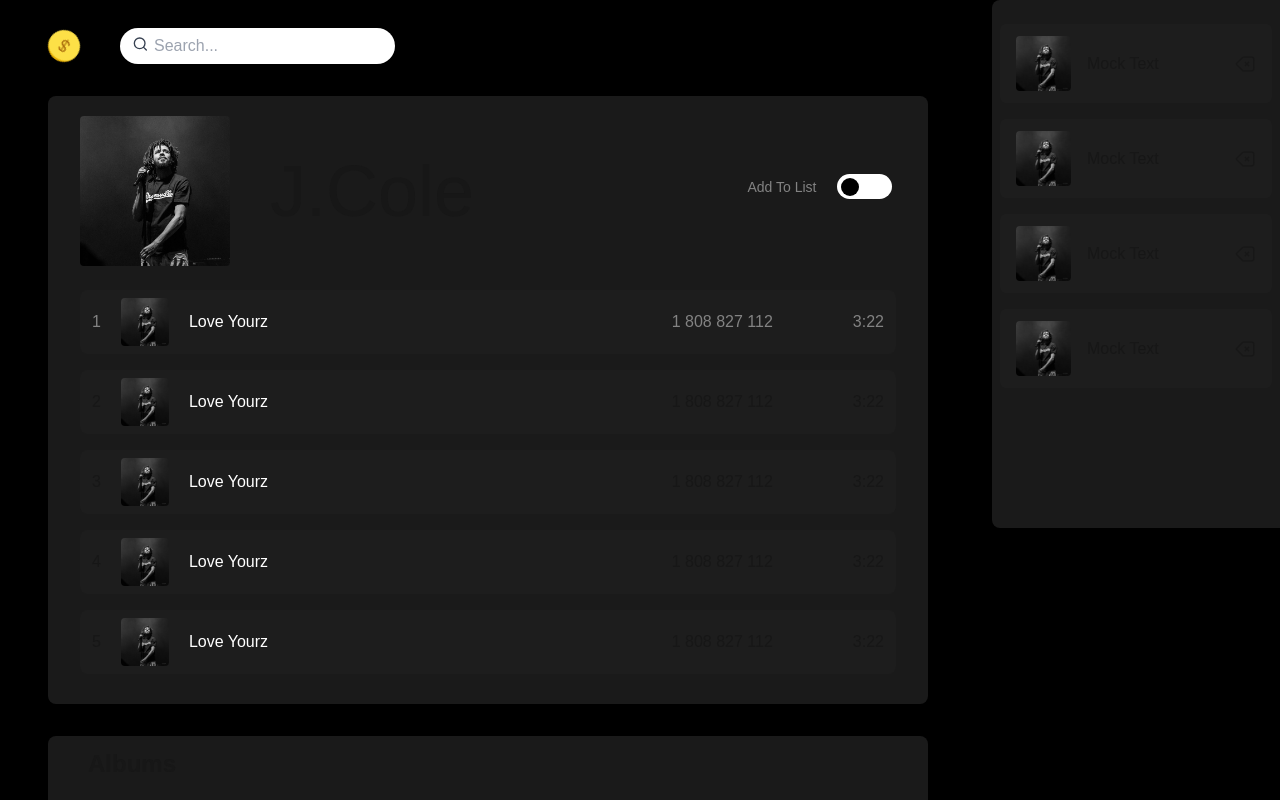
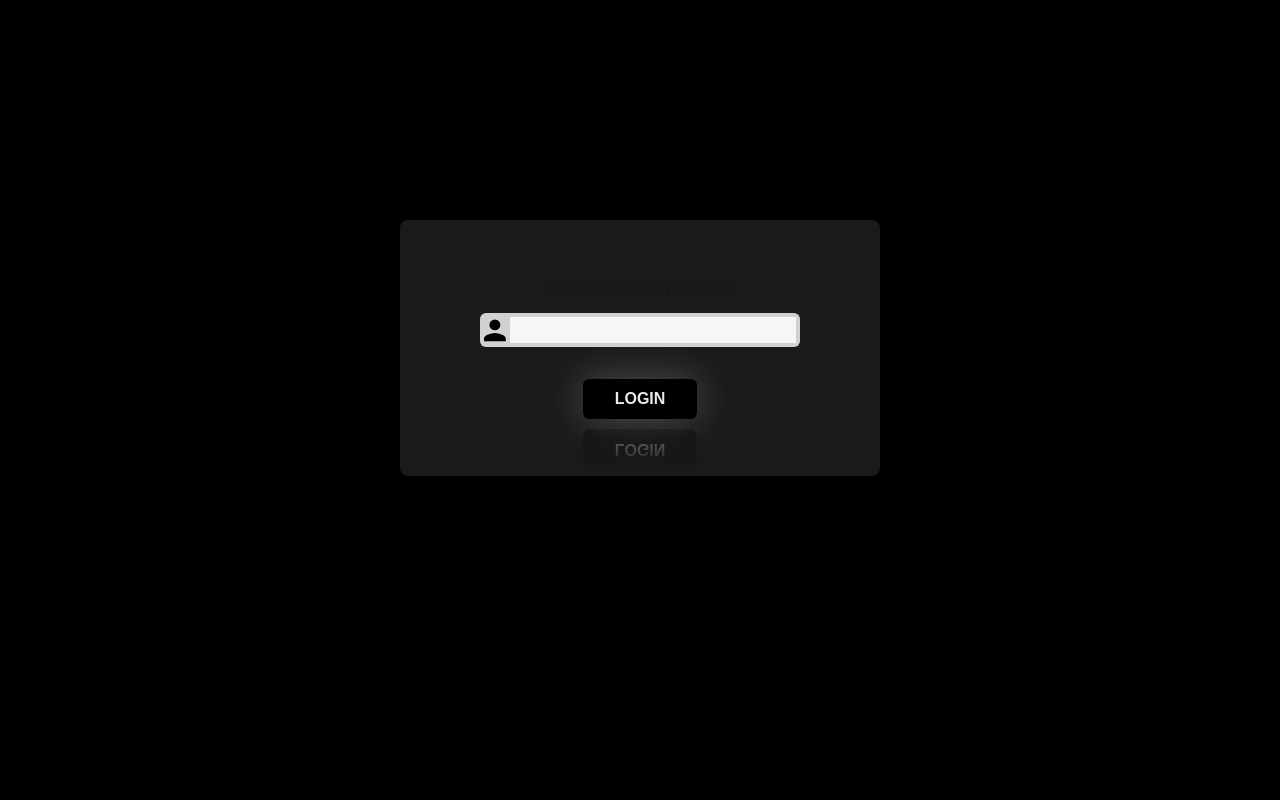
Before and after one commit to Slimslamen/Chupify, a Next.js app: page / in a window 1280 px wide. Shown: the top 800 px of the page. Built offline with nearby package versions, Linux system fonts and the light colour scheme.

Commit message:
Login Page

```diff
--- a/app/(Components)/Buttons/FollowButton.tsx
+++ b/app/(Components)/Buttons/FollowButton.tsx
@@ -8,7 +8,7 @@ export default function FollowButton() {
       viewBox="0 0 24 24"
       strokeWidth="1.5"
       stroke="currentColor"
-      className="size-5 hover:text-LightHover transition ease-in-out delay-75 active:text-white"
+      className="size-5 hover:text-componentGreyHover transition ease-in-out delay-75 active:text-white"
     >
       <path d="M12 9v6m3-3H9m12 0a9 9 0 1 1-18 0 9 9 0 0 1 18 0Z" />
     </svg>
--- a/app/(Components)/Buttons/PlayButton.tsx
+++ b/app/(Components)/Buttons/PlayButton.tsx
@@ -8,7 +8,7 @@ export default function PlayButton() {
       viewBox="0 0 24 24"
       strokeWidth="1.5"
       stroke="currentColor"
-      className="size-6 hover:text-LightHover transition ease-in-out delay-75 active:text-white"
+      className="size-6 hover:text-componentGreyHover transition ease-in-out delay-75 active:text-white"
     >
       <path
         d="M5.25 5.653c0-.856.917-1.398 1.667-.986l11.54 6.347a1.125 1.125 0 0 1 0 1.972l-11.54 6.347a1.125 1.125 0 0 1-1.667-.986V5.653Z"
--- a/app/(Components)/Buttons/RemoveButton.tsx
+++ b/app/(Components)/Buttons/RemoveButton.tsx
@@ -8,7 +8,7 @@ export default function RemoveButton() {
       viewBox="0 0 24 24"
       strokeWidth="1.5"
       stroke="currentColor"
-      className="size-6 hover:text-LightHover transition ease-in-out delay-75 active:text-white"
+      className="size-6 hover:text-componentGreyHover transition ease-in-out delay-75 active:text-white"
     >
       <path
         d="M12 9.75 14.25 12m0 0 2.25 2.25M14.25 12l2.25-2.25M14.25 12 12 14.25m-2.58 4.92-6.374-6.375a1.125 1.125 0 0 1 0-1.59L9.42 4.83c.21-.211.497-.33.795-.33H19.5a2.25 2.25 0 0 1 2.25 2.25v10.5a2.25 2.25 0 0 1-2.25 2.25h-9.284c-.298 0-.585-.119-.795-.33Z"
--- a/app/Interfaces/UserProfiel.ts
+++ b/app/Interfaces/UserProfile.ts
@@ -16,7 +16,7 @@ export interface UserProfile {
     uri: string;
 }
 
-interface Image {
+export interface Image {
     url: string;
     height: number;
     width: number;
--- a/app/globals.css
+++ b/app/globals.css
@@ -69,3 +69,32 @@ body {
 #Search::-webkit-search-cancel-button {
   -webkit-appearance: none;
 }
+
+
+
+.btn {
+  font-size: 1rem;
+  font-weight: 700;
+  padding: 0.5rem 2rem;
+  border: none;
+  outline: none;
+  border-radius: 0.4rem;
+  cursor: pointer;
+  text-transform: uppercase;
+  background-color: black;
+  color: rgb(234, 234, 234);
+  transition: 0.6s;
+  box-shadow: 0px 0px 40px rgba(255, 255, 255, 0.247);
+  -webkit-box-reflect: below 10px linear-gradient(to bottom, rgba(0,0,0,0.0), rgba(0,0,0,0.4));
+}
+
+.btn:active {
+  scale: 0.98;
+}
+
+.btn:hover {
+  transition: ease-in 0.2s;
+  background: rgb(2,29,78);
+  background: linear-gradient(270deg, rgba(255, 255, 255, 0.2) 0%, rgba(83, 83, 83) 60%);
+  color: rgb(4, 4, 38);
+}
--- /dev/null
+++ b/app/login/LoginComponent.tsx
@@ -0,0 +1,23 @@
+import Link from "next/link";
+
+export default function LoginComponent() {
+  return (
+    <div className="w-[30em] mx-auto mt-48 rounded-lg bg-componentGrey h-64  flex items-center justify-center flex-col space-y-3">
+      <h1>Insert Your Spotify Client-Id</h1>
+      <div className="w-full flex flex-col items-center justify-center space-y-8">
+        <div className="w-2/3 flex flex-row gap-1 bg-white/80 rounded-md py-1 px-1">
+          <svg viewBox="0 0 344 384" height="26.72093023255814" width="24">
+            <path
+              d="M170.5 192q-35.5 0-60.5-25t-25-60.5T110 46t60.5-25T231 46t25 60.5t-25 60.5t-60.5 25zm0 43q31.5 0 69.5 9t69.5 29.5T341 320v43H0v-43q0-26 31.5-46.5T101 244t69.5-9z"
+              fill="#000000"
+            ></path>
+          </svg>
+          <input id="" name="" type="text" className="w-full text-black bg-inherit focus:outline-none pl-1" />
+        </div>
+        <Link href="/pages/index" className="btn">
+          Login
+        </Link>
+      </div>
+    </div>
+  );
+}
--- a/app/page.tsx
+++ b/app/page.tsx
@@ -1,19 +1,9 @@
-import ArtistComponent from "./Artist/ArtistComponent";
-import Albums from "./ArtistAlbums/Albums";
-import Artists from "./FollowList/Artists";
-import NavbarComponent from "./NavbarFolder/NavbarComponent";
+import React from "react";
 
-export default function Home() {
+import LoginComponent from "./login/LoginComponent";
+
+export default function page() {
   return (
-    <div>
-      <div className="space-y-8 ml-12">
-        <NavbarComponent />
-        <ArtistComponent />
-        <Albums />
-      </div>
-      <div className="fixed h-[33em] top-0 right-0">
-        <Artists />
-      </div>
-    </div>
+      <LoginComponent />
   );
 }
--- /dev/null
+++ b/app/pages/index/page.tsx
@@ -0,0 +1,19 @@
+import ArtistComponent from "../../Artist/ArtistComponent";
+import Albums from "../../ArtistAlbums/Albums";
+import Artists from "../../FollowList/Artists";
+import NavbarComponent from "../../NavbarFolder/NavbarComponent";
+
+export default function Home() {
+  return (
+    <div>
+      <div className="space-y-8 ml-12">
+        <NavbarComponent />
+        <ArtistComponent />
+        <Albums />
+      </div>
+      <div className="fixed h-[33em] top-0 right-0">
+        <Artists />
+      </div>
+    </div>
+  );
+}
```
